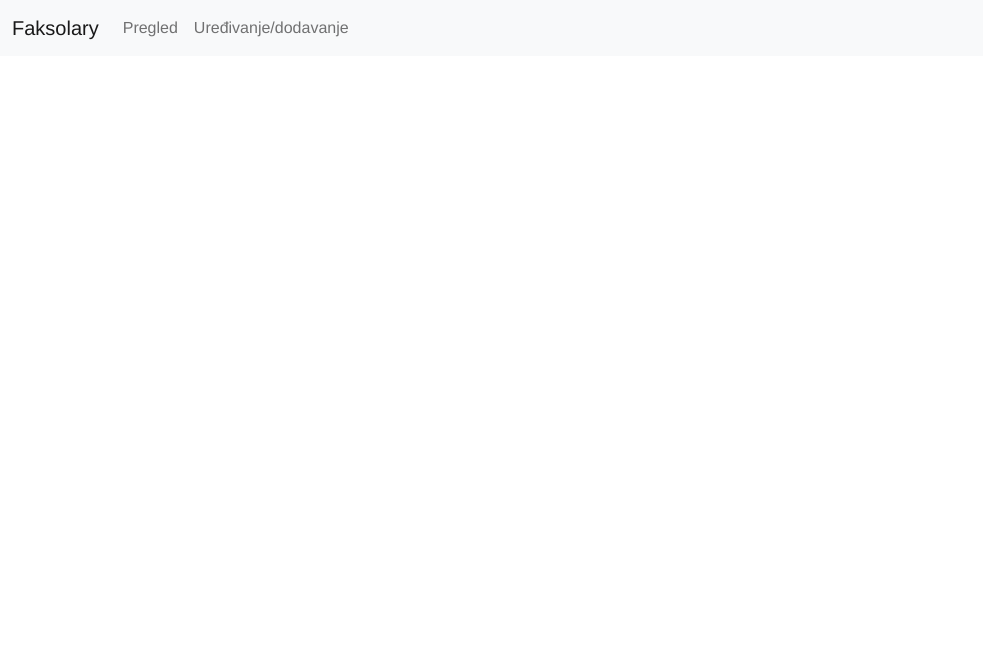
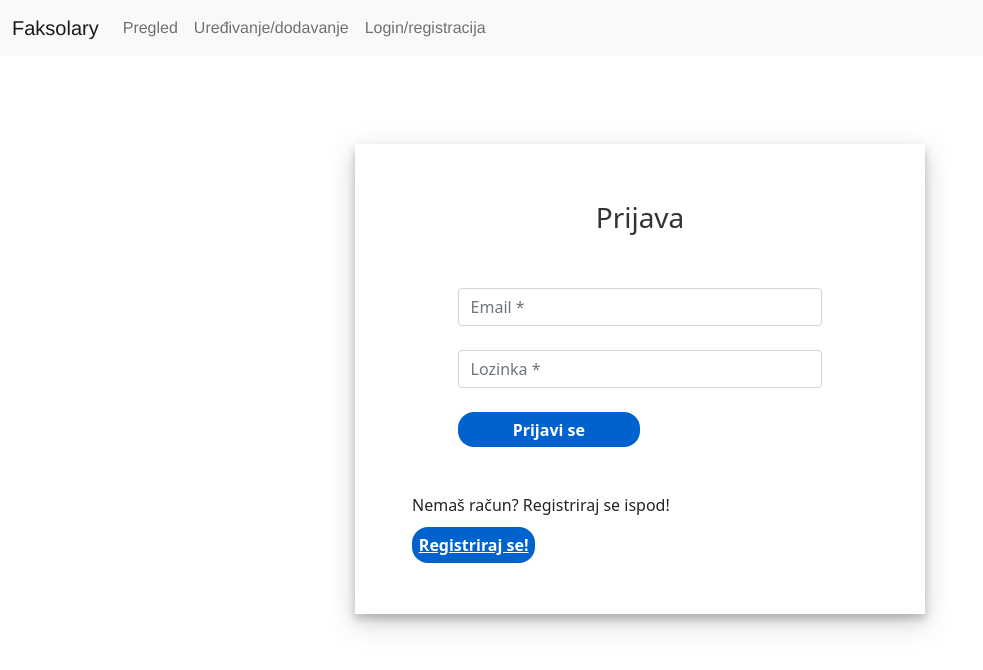
Before and after one commit to Kristijan-Kekic/WA-Frontend, a Vue app: page /login_reg in a window 1280 px wide. Shown: the top 670 px of the page, without its empty margins (0-983 px from the left). Built offline with nearby package versions, Linux system fonts and the light colour scheme.

Commit message:
Frontend dio za reg/login

```diff
--- a/src/components/Navbar.vue
+++ b/src/components/Navbar.vue
@@ -14,6 +14,9 @@
         <li class="nav-item">
           <a class="nav-link" href="/edit">Uređivanje/dodavanje</a>
         </li>
+        <li class="nav-item">
+          <a class="nav-link" href="/login_reg">Login/registracija</a>
+        </li>
       </ul>
     </div>
   </div>
@@ -26,3 +29,6 @@ export default {
   name: "Navbar",
 };
 </script>
+
+<style scoped>
+</style>
--- a/src/router/index.js
+++ b/src/router/index.js
@@ -7,6 +7,8 @@ import Home from '../views/Home.vue'
 import Dodaj from '../views/Add.vue'
 import Uredi from '../views/Change.vue'
 import Uredi_id from '../views/Change_id.vue'
+import Login_reg from '../views/Login_reg.vue'
+import Registracija from '../views/Registracija.vue'
 
 Vue.use(VueRouter)
 
@@ -45,6 +47,16 @@ const routes = [
     path: '/pregled/avggrade',
     name: 'AvgGrade',
     component: AvgGrade
+  },
+  {
+    path: '/login_reg',
+    name: 'Login_reg',
+    component: Login_reg
+  },
+  {
+    path: '/registracija',
+    name: 'Registracija',
+    component: Registracija
   }
 ]
 
--- /dev/null
+++ b/src/views/Login_reg.vue
@@ -0,0 +1,82 @@
+<template>
+<div class="container login-container">
+        <div class="br"><br></div>
+            <div class="row">
+              <div class="col-3"></div>
+                <div class="col-md-6 login-form-1">
+                    <h3>Prijava</h3>
+                    <form>
+                        <div class="form-group">
+                            <input type="email" v-model="username" class="form-control" placeholder="Email *" value="" />
+                        </div>
+                        <div class="br"><br></div>
+                        <div class="form-group">
+                            <input type="password" v-model="password" class="form-control" placeholder="Lozinka *" value="" />
+                        </div>
+                        <div class="br"><br></div>
+                        <div class="form-group">
+                            <input type="button" @click="login()" class="btnSubmit" value="Prijavi se" />
+                        </div>
+                    </form>
+                    <div class="reg">
+                        <p>Nemaš račun? Registriraj se ispod!</p>
+                        <div class="form-group">
+                        <router-link class="btnSubmit" to="/Registracija">Registriraj se!</router-link>
+                        </div>
+                    </div>
+                </div>
+                <div class="col-3"></div>
+            </div>
+        </div>
+</template>
+
+<script>
+
+
+export default {
+    name: "Login_reg",
+    data() {
+        return {
+            username: "",
+            password: ""
+        }
+    },
+    methods : {
+
+    },
+}
+</script>
+
+
+<style scoped>
+.login-container{
+    margin-top: 5%;
+    margin-bottom: 5%;
+}
+.login-form-1{
+    padding: 5%;
+    box-shadow: 0 5px 8px 0 rgba(0, 0, 0, 0.2), 0 9px 26px 0 rgba(0, 0, 0, 0.19);
+}
+.login-form-1 h3{
+    text-align: center;
+    color: #333;
+}
+
+.login-container form{
+    padding: 10%;
+}
+.btnSubmit
+{
+    width: 50%;
+    border-radius: 1rem;
+    padding: 1.5%;
+    border: none;
+    cursor: pointer;
+}
+.login-form-1 .btnSubmit{
+    font-weight: 600;
+    color: #fff;
+    background-color: #0062cc;
+}
+
+</style>
--- /dev/null
+++ b/src/views/Registracija.vue
@@ -0,0 +1,80 @@
+<template>
+<div class="container login-container">
+    <div class="br"><br></div>
+            <div class="row">
+              <div class="col-3"></div>
+                <div class="col-md-6 login-form-1">
+                    <h3>Registracija</h3>
+                    <form>
+                        <div class="form-group">
+                            <input type="email" v-model="username" class="form-control" placeholder="Email *" value="" />
+                        </div>
+                        <div class="br"><br></div>
+                        <div class="form-group">
+                            <input type="password" v-model="password"  class="form-control" placeholder="Lozinka *" value="" />
+                        </div>
+                        <div class="br"><br></div>
+                        <div class="form-group">
+                            <input type="password" v-model="passwordRepeat" class="form-control" placeholder="Ponovi lozinku *" value="" />
+                        </div>
+                        <div class="br"><br></div>
+                        <div class="form-group">
+                            <input type="button" @click="signup" class="btnSubmit" value="Registriraj se" />
+                        </div>
+                        <div class="br"><br></div>
+                        <div class="br"><br></div>
+                    </form>
+                </div>
+                <div class="col-3"></div>
+            </div>
+        </div>
+</template>
+
+<script>
+
+export default {
+    name: 'registracija',
+    data (){
+        return {
+        };
+    },
+    methods: {
+
+    },
+
+
+};
+</script>
+
+<style scoped>
+.login-container{
+    margin-top: 5%;
+    margin-bottom: 5%;
+}
+.login-form-1{
+    padding: 5%;
+    box-shadow: 0 5px 8px 0 rgba(0, 0, 0, 0.2), 0 9px 26px 0 rgba(0, 0, 0, 0.19);
+}
+.login-form-1 h3{
+    text-align: center;
+    color: #333;
+}
+
+.login-container form{
+    padding: 10%;
+}
+.btnSubmit
+{
+    width: 50%;
+    border-radius: 1rem;
+    padding: 1.5%;
+    border: none;
+    cursor: pointer;
+}
+.login-form-1 .btnSubmit{
+    font-weight: 600;
+    color: #fff;
+    background-color: #0062cc;
+}
+
+</style>
```
